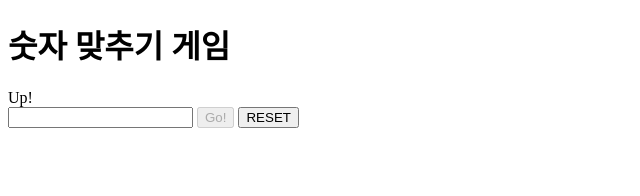
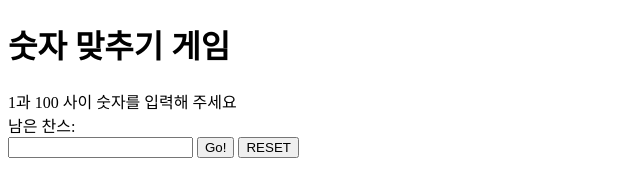
Before and after one commit to darkkyoung/Second_CN_Project-Game-, a plain HTML site: page index.html in a window 1280 px wide. Both pictures are taken after a click on the button "Go!". Shown: the whole page, without its empty margins (0-640 px from the left). Drawn offline with Linux system fonts and the light colour scheme.

Commit message:
second project

```diff
--- a/index.html
+++ b/index.html
@@ -9,6 +9,7 @@
 <body>
     <h1>숫자 맞추기 게임</h1>
     <div id="result_area">결과가 나온다</div>
+    <div id="chance_area">남은 찬스:</div>
     <input type="number" id="user_input"/>
     <button id="play_button">Go!</button>
     <button id="reset_button">RESET</button>
--- a/main.js
+++ b/main.js
@@ -18,9 +18,14 @@ let resultArea = document.getElementById("result_area");
 let resetButton = document.getElementById("reset_button");
 let chances = 5;
 let gameOver = false;
+let chanceArea = document.getElementById("chance_area");
+let history = [];
 
 playButton.addEventListener("click", play); //함수를 매개변수처럼 넘김
 resetButton.addEventListener("click", reset);
+userInput.addEventListener("focus", function(){
+    userInput.value=""
+}) //다음 숫자 입력하려고 누르면 원 숫자 사라짐
 
 function pickRandNum() {
     com_num = Math.floor(Math.random() * 100) + 1;
@@ -30,24 +35,39 @@ function pickRandNum() {
 function play() {
     let userValue = userInput.value;
 
+    //chances가 감소하기 전, 이 숫자가 범위 내에 있는지 확인
+    if (userValue > 100 || userValue < 1) {
+        resultArea.textContent = "1과 100 사이 숫자를 입력해 주세요"
+        return;
+    }
+
+    if (history.includes(userValue)) { //history에 있는지 확인,
+        resultArea.textContent = "이미 입력한 숫자입니다."
+        return;
+    }
+
     chances--;
+    chanceArea.textContent = `남은 기회: ${chances}번`; //개 중요!
     console.log("기회:", chances);
+
 
     if (userValue > com_num) {
         resultArea.textContent = "Down!";
     }
-    else if (userValue == com_num) {
+    else if (userValue < com_num) {
+        resultArea.textContent = "Up!";
+    }
+    else {
         resultArea.textContent = "Bingo!";
     }
-    else {
-        resultArea.textContent = "Up!";
-    }
+
+    history.push(userValue); //히스토리에 값을 계속 저장
 
     if (chances < 1) {
         gameOver=true;
     }
 
-    if (gameOver = true) {
+    if (gameOver == true) {
         playButton.disabled = true;
     }
 }
```
